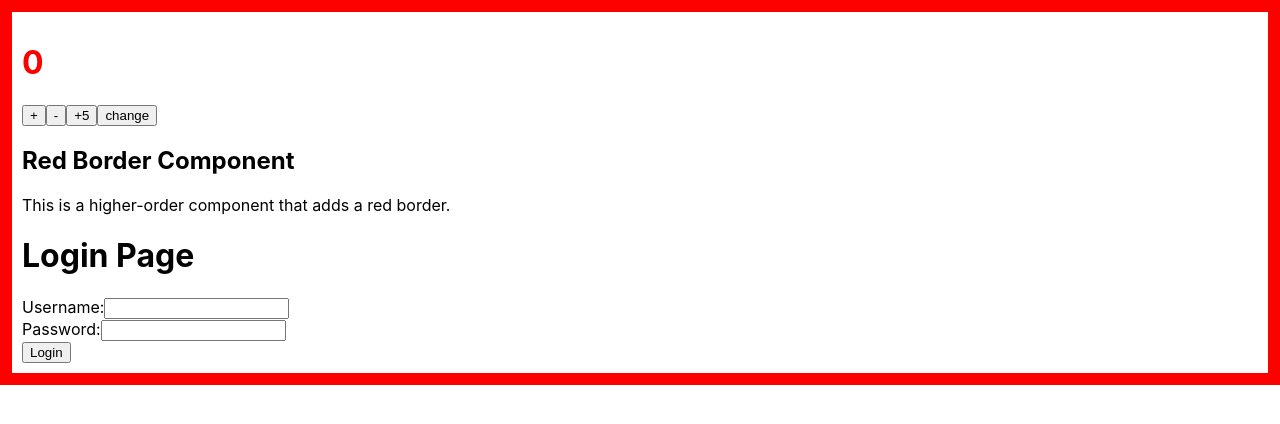
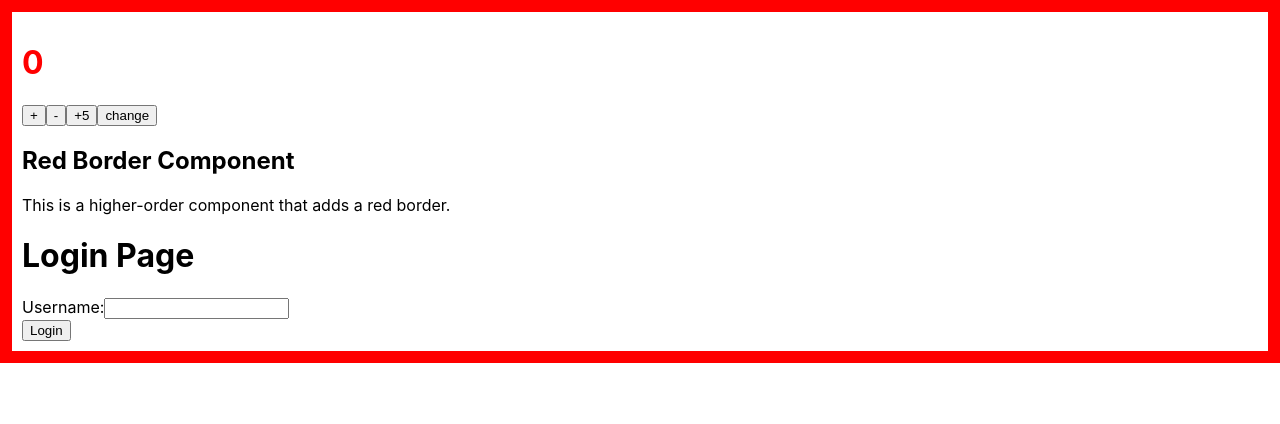
Before and after one commit to saliq-nisar/devconnect, a React (Create React App) app in the folder dev-connect/: page / in a window 1280 px wide. Shown: the top 424 px of the page. Built offline with nearby package versions, Linux system fonts and the light colour scheme.

Commit message:
step input

```diff
--- a/dev-connect/src/App.js
+++ b/dev-connect/src/App.js
@@ -4,6 +4,7 @@ import Layout from "./components/Layout";
 import SignUp from "./pages/Signup";
 import redBorder from "./hocs/redBorder";
 import RequireAuth from "./components/auth/RequireAuth";
+import SecondPage from "./pages/SecondPage";
 // import Home from './pages/Home'
 const Login = React.lazy(() => import('./pages/Login'));
 const Home = React.lazy(() => import('./pages/Home'));
@@ -19,6 +20,7 @@ const App = () => {
           <EnhancedComponent2 naa={SignUp} />
           </Suspense>} />
         <Route path="/signup" element={<SignUp />} />
+        <Route path="/second" element={<SecondPage/>} />
 
         <Route element={<Layout />}>
           <Route path="/home" element={
--- a/dev-connect/src/components/Navbar.jsx
+++ b/dev-connect/src/components/Navbar.jsx
@@ -1,9 +1,11 @@
 import React from "react";
+import { Link } from "react-router-dom";
 
 const Navbar = (props) => {
   return (
     <nav style={{ padding: "1rem", backgroundColor: "#333", color: "#fff" }}>
       <a href="/home" style={{ color: "#fff" }}>{props.name}</a>
+      <Link to="/" > Login</Link>
     </nav>
   );
 };
--- a/dev-connect/src/components/auth/RequireAuth.jsx
+++ b/dev-connect/src/components/auth/RequireAuth.jsx
@@ -1,7 +1,7 @@
 import { Navigate } from "react-router-dom";
 
 function RequireAuth({ children }) {
-  const isAuthenticated = false
+  const isAuthenticated = true
 
   if (!isAuthenticated) {
     return <Navigate to="/" replace />;
--- /dev/null
+++ b/dev-connect/src/pages/SecondPage.jsx
@@ -0,0 +1,34 @@
+import React, { useState } from "react";
+
+const SecondPage = () => {
+  const [password, setPassword] = useState("");
+
+  const handleSubmit = (e) => {
+    e.preventDefault();
+    if (password && password !== "") {
+    }
+  };
+
+  return (
+    <>
+     <form onSubmit={handleSubmit}>
+      <div>
+        <label htmlFor="password">Password:</label>
+        <input
+          onChange={(e) => setPassword(e.target.value)}
+          value={password}
+          type="password"
+          id="password"
+          name="password"
+          required
+        />
+      </div>
+      <button type="submit">
+        Login
+      </button>
+      </form>
+    </>
+  );
+};
+
+export default SecondPage;
--- a/dev-connect/src/pages/Signup.jsx
+++ b/dev-connect/src/pages/Signup.jsx
@@ -1,21 +1,36 @@
-import React from "react";
+import React, { useState } from "react";
+import { useNavigate } from "react-router-dom";
 
 const SignUp = () => {
+  const [name, setName] = useState("");
+  const navigate = useNavigate();
+
+  const handleSubmit = (e) => {
+    e.preventDefault();
+    if (name && name !== "") {
+      navigate("/second");
+    }
+  };
+
   return (
     <div>
       <h1>Login Page</h1>
-        <form>
+      <form onSubmit={handleSubmit}>
         <div>
           <label htmlFor="username">Username:</label>
-            <input type="text" id="username" name="username" required />
-            </div>
-            <div>
-            <label htmlFor="password">Password:</label>
-            <input type="password" id="password" name="password" required />
+          <input
+            onChange={(e) => setName(e.target.value)}
+            value={name}
+            type="text"
+            id="username"
+            name="username"
+            required
+          />
         </div>
         <button type="submit">Login</button>
       </form>
     </div>
   );
-    }
+};
+
 export default SignUp;
```
Lines whose indentation alone changed are shown as unchanged.
